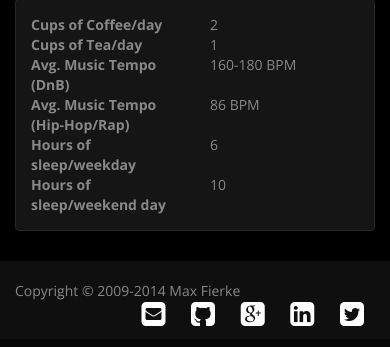
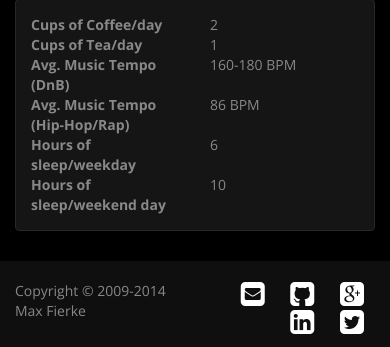
Before and after one commit to maxfierke/dotcom-flask, a Flask app: page / in a window 390 px wide. Shown: the part 1647-1994 px from the top of the page. Before the commit the page ends 1973 px from the top, so only its background shows below. Run offline with Flask 2, Linux system fonts and the light colour scheme; some libraries are stand-ins or nearby versions; some web fonts are replaced.

Commit message:
Resolve responsive and alignment issues with the footer by aligning everything to the bootstrap grid
Signed-off-by: Max Fierke <max@maxfierke.com>

```diff
--- a/templates/layout.html
+++ b/templates/layout.html
@@ -80,9 +80,12 @@
     </div>
     <footer class="footer-page">
         <div class="container">
-            Copyright &copy; 2009-2014 Max Fierke
-            <div class="pull-right">
-                <ul class="list-inline">
+            <div class="row">
+                <div class="col-xs-6">
+                    <p>Copyright &copy; 2009-2014 Max Fierke</p>
+                </div>
+                <div class="col-xs-6">
+                    <ul class="list-inline text-right">
                         <li><a href="#contact" data-toggle="modal" data-target="#contact">
                             <span class="fa fa-fw fa-2x fa-envelope-square"></span>
                             <span class="sr-only">Email</span></a>
@@ -105,6 +108,7 @@
                     </ul>
                 </div>
             </div>
+        </div>
     </footer>
     {% include "contact_modal.html" %}
 <script src="//ajax.googleapis.com/ajax/libs/jquery/2.1.0/jquery.min.js"></script>
```
Lines whose indentation alone changed are shown as unchanged.
